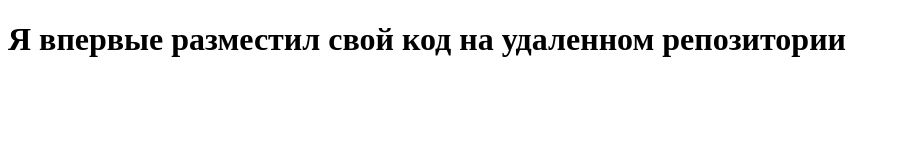
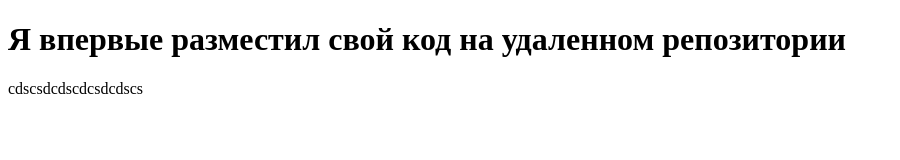
Before and after one commit to VINKERM/test_repo, a plain HTML site: page index.html in a window 1280 px wide. Shown: the whole page, without its empty margins (0-900 px from the left). Drawn offline with Linux system fonts and the light colour scheme.

Commit message:
Now commit_1

```diff
--- a/index.html
+++ b/index.html
@@ -10,6 +10,7 @@
 
 <body>
     <h1>Я впервые разместил свой код на удаленном репозитории</h1>
+    cdscsdcdscdcsdcdscs
 </body>
 
 </html>
```
